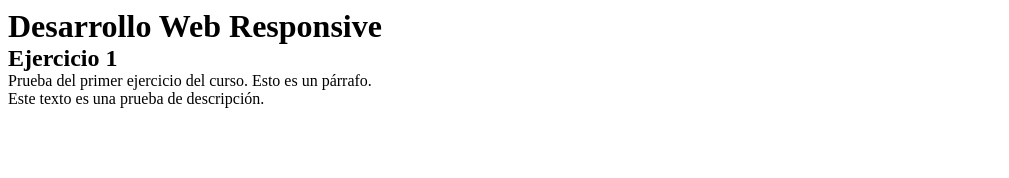
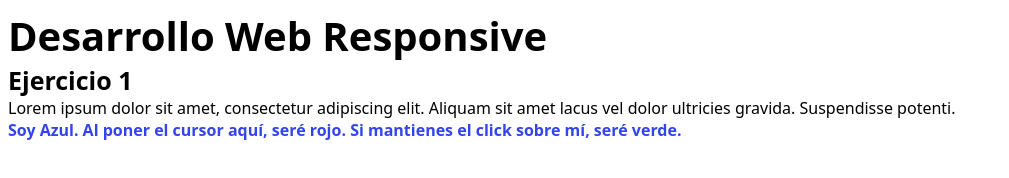
Before and after one commit to MarcosRodriguezAlonso/Responsive-Web-Development, a website: page index.html in a window 1280 px wide. Shown: the whole page, without its empty margins (0-1009 px from the left). Drawn offline with Linux system fonts and the light colour scheme.

Commit message:
Add basic styles

```diff
--- a/index.html
+++ b/index.html
@@ -12,8 +12,12 @@
 
   <h1 class="main-title">Desarrollo Web Responsive</h1>
   <h2 class="sub-title">Ejercicio 1</h2>
-  <p class="intro-text">Prueba del primer ejercicio del curso. Esto es un párrafo.</p>
-  <p class="description-text">Este texto es una prueba de descripción.</p>
+  <p class="intro-text">Lorem ipsum dolor sit amet, consectetur adipiscing elit. Aliquam sit amet lacus vel dolor
+    ultricies gravida. Suspendisse
+    potenti. </p>
+  <a href="" class="link link--primary">Soy Azul. Al poner el cursor aquí, seré rojo. Si mantienes el click sobre mí,
+    seré
+    verde.</a>
 
 </body>
 
--- a/styles/styles.css
+++ b/styles/styles.css
@@ -1,14 +1,57 @@
+/*
+Utilizaré la metodología BEM en la medida de lo posible para este curso
+aunque no forme parte del temario.
+*/
+
+:root {
+  --main-blue-color: #34e;
+  --main-red-color: #f00;
+  --main-green-color: #080;
+}
+
 *,
 ::before,
 ::after {
   box-sizing: border-box;
 }
 
+html {
+  font-family: system-ui, -apple-system, BlinkMacSystemFont, "Segoe UI", Roboto,
+    Oxygen, Ubuntu, Cantarell, "Open Sans", "Helvetica Neue", sans-serif;
+}
+
 h1,
-h2 {
+h2,
+p {
   margin: 0;
 }
 
-p {
-  margin: 0;
+.main-title {
+  font-size: 40px;
 }
+
+.sub-title {
+  font-size: 25px;
+}
+
+.intro-text {
+  font-size: 16px;
+}
+
+.link {
+  text-decoration: none;
+  transition: color 0.8s ease;
+}
+
+.link--primary {
+  font-weight: bold;
+  color: var(--main-blue-color);
+}
+
+.link:hover {
+  color: var(--main-red-color);
+}
+
+.link:focus {
+  color: var(--main-green-color);
+}
```
Also changed, not shown: package.json (added, +12 -0 lines), README.md, 1 other file.
